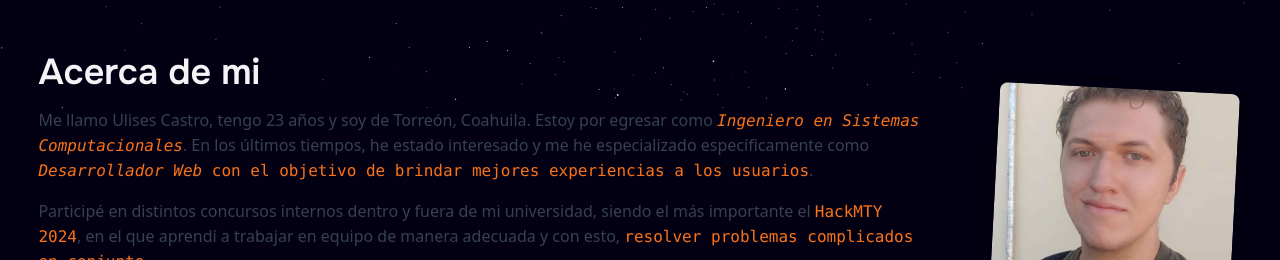
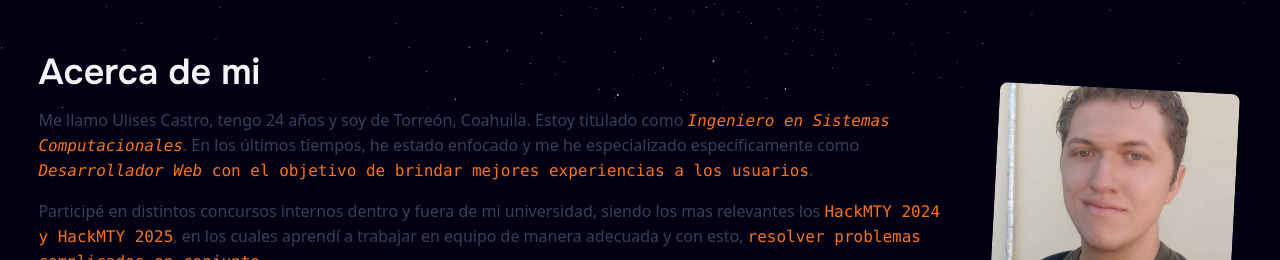
Before and after one commit to Uli3000/My-Portfolio, a React (Vite) app: page / in a window 1280 px wide. Shown: the part 692-952 px from the top of the page. Built offline with nearby package versions, Linux system fonts and the light colour scheme; a web font is replaced by a local one.

Commit message:
update about me

```diff
--- a/src/components/AboutMe.tsx
+++ b/src/components/AboutMe.tsx
@@ -6,11 +6,11 @@ const AboutMe = () => {
                 className="[&>p]:mb-4 [&>p>strong]:text-orange-500 dark:[&>p>strong]:text-orange-200 [&>p>strong]:font-normal [&>p>strong]:font-mono text-pretty order-2 md:order-1">
                 <h2 className="my-4 font-[Onest] text-4xl font-semibold text-gray-100">Acerca de mi</h2>
                 <p>
-                    Me llamo Ulises Castro, tengo 23 años y soy de Torreón, Coahuila. Estoy por egresar como <strong><em className="italic">Ingeniero en Sistemas Computacionales</em></strong>. En los últimos tiempos, he estado interesado y me he especializado específicamente como <strong><em className="italic">Desarrollador Web</em> con el objetivo de brindar mejores experiencias a los usuarios</strong>.
+                    Me llamo Ulises Castro, tengo 24 años y soy de Torreón, Coahuila. Estoy titulado como <strong><em className="italic">Ingeniero en Sistemas Computacionales</em></strong>. En los últimos tiempos, he estado enfocado y me he especializado específicamente como <strong><em className="italic">Desarrollador Web</em> con el objetivo de brindar mejores experiencias a los usuarios</strong>.
                 </p>
 
                 <p>
-                    Participé en distintos concursos internos dentro y fuera de mi universidad, siendo el más importante el <strong>HackMTY 2024</strong>, en el que aprendí a trabajar en equipo de manera adecuada y con esto, <strong>resolver problemas complicados en conjunto</strong>.
+                    Participé en distintos concursos internos dentro y fuera de mi universidad, siendo los mas relevantes los <strong>HackMTY 2024 y HackMTY 2025</strong>, en los cuales aprendí a trabajar en equipo de manera adecuada y con esto, <strong>resolver problemas complicados en conjunto</strong>.
                 </p>
 
                 <p>
--- a/src/components/Footer.tsx
+++ b/src/components/Footer.tsx
@@ -8,7 +8,7 @@ function Footer() {
         <hr className='my-6 border-gray-700 sm:mx-auto lg:mt-1' />
         <div className='sm:flex sm:items-center sm:justify-between'>
           <span className='text-sm text-gray-400 sm:text-center'>
-            © 2025{' '}
+            © 2026{' '}
             <a href='#' className='hover:underline'>
               Ulises Castro
             </a>
```
